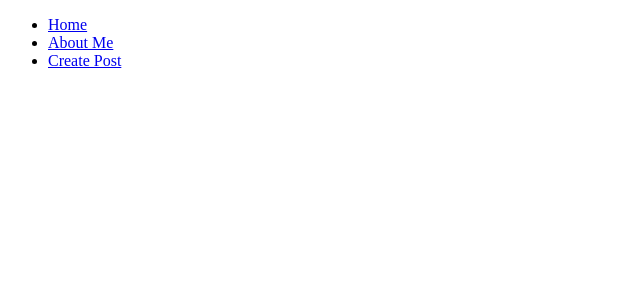
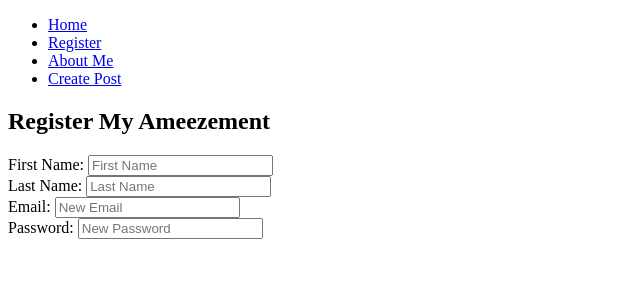
Before and after one commit to brennan-mccreary/socialMediaApp, a React (Create React App) app: page /register in a window 1280 px wide. Shown: the top 300 px of the page, without its empty margins (0-640 px from the left). Built offline with nearby package versions, Linux system fonts and the light colour scheme.

Commit message:
login and register content

```diff
--- a/src/components/App.jsx
+++ b/src/components/App.jsx
@@ -10,6 +10,7 @@ import {
 } from "react-router-dom"
 
 import Login from "./Login/Login.jsx"
+import Register from "./Register/Register.jsx"
 
 
 //Import components
@@ -42,6 +43,9 @@ class App extends Component {
                                 <Link to="/">Home</Link>
                             </li>
                             <li>
+                                <Link to="/register">Register</Link>
+                            </li>
+                            <li>
                                 <Link to="/about">About Me</Link>
                             </li>
                             <li>
@@ -53,6 +57,7 @@ class App extends Component {
                     <Routes>
                         <Route exact path="/about" element={<About />} />
                         <Route exact path="/create" element={<Create />} />
+                        <Route exact path="/register" element={<Register />} />
                         <Route exact path="/" element={<Login />} />
                     </Routes>
                 </div>
--- a/src/components/Login/Login.jsx
+++ b/src/components/Login/Login.jsx
@@ -3,15 +3,15 @@ import React from "react";
 const Login = () => {
     return (
         <div>
-        <h2>Home Boiii</h2>
+        <h2>Logging</h2>
             <div class="input-group mb-3">
                 <span class="input-group-text" id="basic-addon1">Email: </span>
-                <input type="text" class="form-control" placeholder="Username" aria-label="Username" aria-describedby="basic-addon1" />
+                <input type="text" class="form-control" placeholder="User Email" aria-label="User Email" aria-describedby="basic-addon1" />
             </div>
 
             <div class="input-group mb-3">
-            <span class="input-group-text" id="basic-addon2">Password: </span>
-                <input type="text" class="form-control" placeholder="Recipient's username" aria-label="Recipient's username" aria-describedby="basic-addon2" />
+                <span class="input-group-text" id="basic-addon2">Password: </span>
+                <input type="text" class="form-control" placeholder="User Password" aria-label="User Password" aria-describedby="basic-addon2" />
             </div>
     </div>
 
--- a/src/components/Register/Register.jsx
+++ b/src/components/Register/Register.jsx
@@ -3,16 +3,27 @@ import React from "react";
 const Register = () => {
     return (
         <div>
-        <h2>Home Boiii</h2>
+        <h2>Register My Ameezement</h2>
             <div class="input-group mb-3">
-                <span class="input-group-text" id="basic-addon1">Email: </span>
-                <input type="text" class="form-control" placeholder="Username" aria-label="Username" aria-describedby="basic-addon1" />
+                <span class="input-group-text" id="basic-addon3">First Name: </span>
+                <input type="text" class="form-control" placeholder="First Name" aria-label="First Name" aria-describedby="basic-addon1" />
             </div>
 
             <div class="input-group mb-3">
-                <span class="input-group-text" id="basic-addon2">Password: </span>
-                <input type="text" class="form-control" placeholder="Recipient's username" aria-label="Recipient's username" aria-describedby="basic-addon2" />
+                <span class="input-group-text" id="basic-addon4">Last Name: </span>
+                <input type="text" class="form-control" placeholder="Last Name" aria-label="Last Name" aria-describedby="basic-addon2" />
             </div>
+
+            <div class="input-group mb-3">
+                <span class="input-group-text" id="basic-addon5">Email: </span>
+                <input type="text" class="form-control" placeholder="New Email" aria-label="New Email" aria-describedby="basic-addon1" />
+            </div>
+
+            <div class="input-group mb-3">
+                <span class="input-group-text" id="basic-addon6">Password: </span>
+                <input type="text" class="form-control" placeholder="New Password" aria-label="New Password" aria-describedby="basic-addon1" />
+            </div>
+
     </div>
 
     );
```
